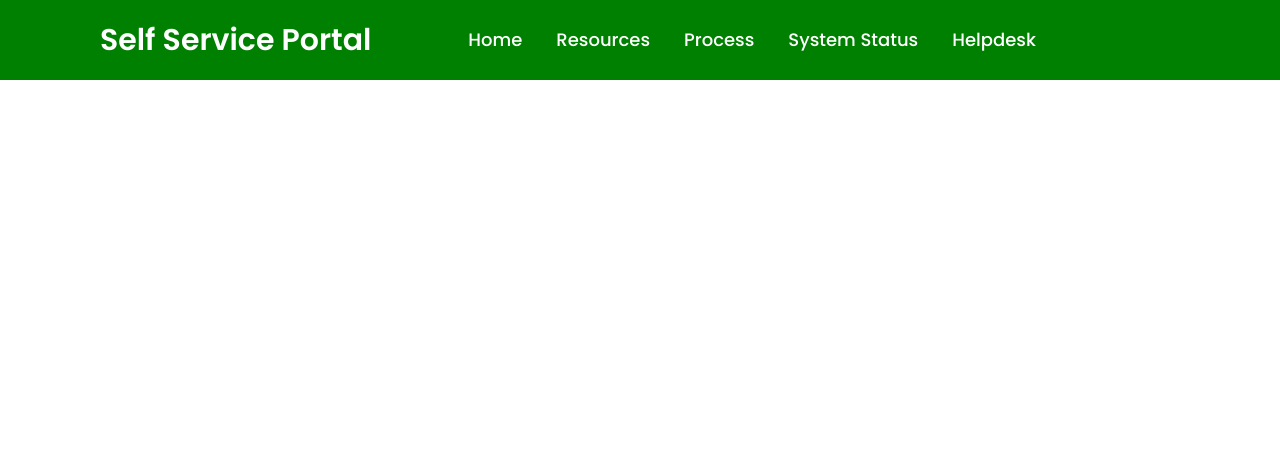
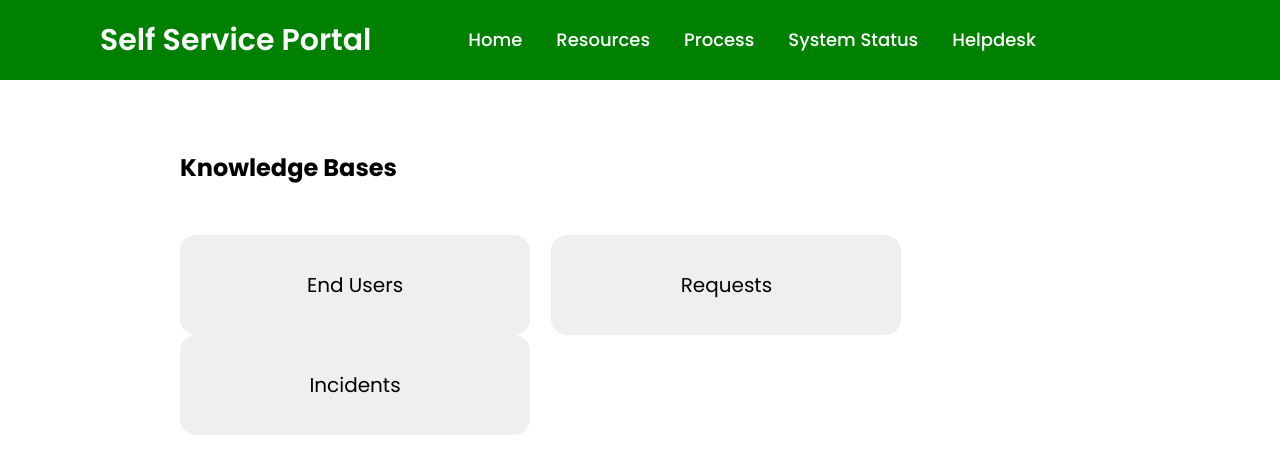
Before and after one commit to cyberconnectit/ccit-enduser-selfservice, a plain HTML site: page helpdesk.html in a window 1280 px wide. Drawn offline with Linux system fonts and the light colour scheme.

Commit message:
Update helpdesk.html

```diff
--- a/helpdesk.html
+++ b/helpdesk.html
@@ -8,6 +8,21 @@
   <title>Self Service Portal | Cyber Connect IT</title>
   <link rel="stylesheet" href="style.css">
   <link rel="stylesheet" href="https://cdnjs.cloudflare.com/ajax/libs/font-awesome/5.15.3/css/all.min.css"/>
+  <style>
+    button{
+      border-radius: 16px;
+      border: none;
+      width: 350px;
+      height: 100px;
+      font-size: 20px;
+    }
+    .action{
+    margin-left:180px;
+      margin-top:50px;
+      margin-right:100px;
+      margin-bottom:50px;
+    }
+  </style>
 </head>
 <body>
   <div class="wrapper">
@@ -33,5 +48,12 @@
   <br>
   <br>
   <br>
+  <h2 style="margin-left:180px;">Knowledge Bases</h2>
+  <div class="action">
+    <a href="endusers"><button>End Users</button></a> &nbsp;&nbsp;&nbsp;
+    <a href="requests"><button>Requests</button></a> &nbsp;&nbsp;&nbsp;
+    <a href="incidents"><button>Incidents</button></a>
+  </div>
+
 </body>
 </html>
```
